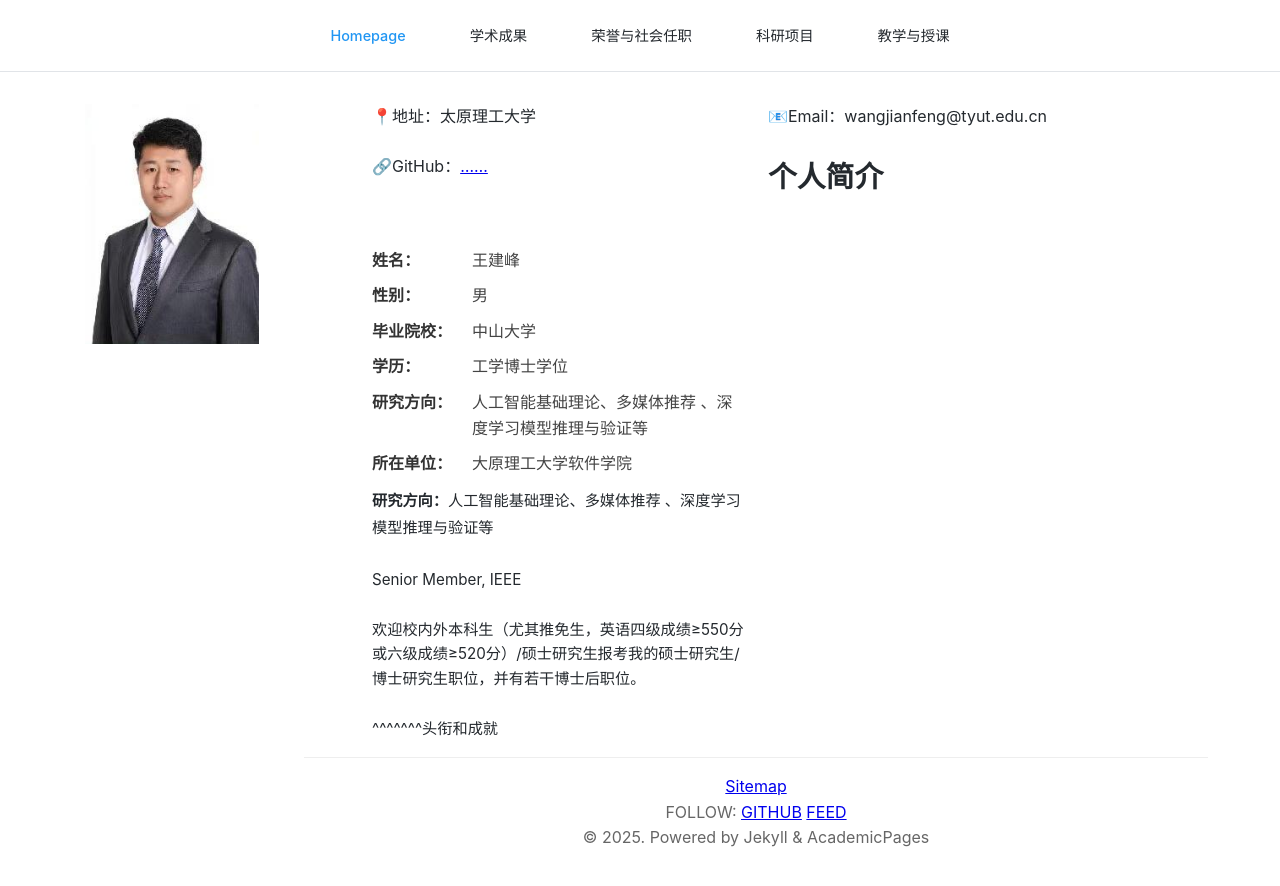
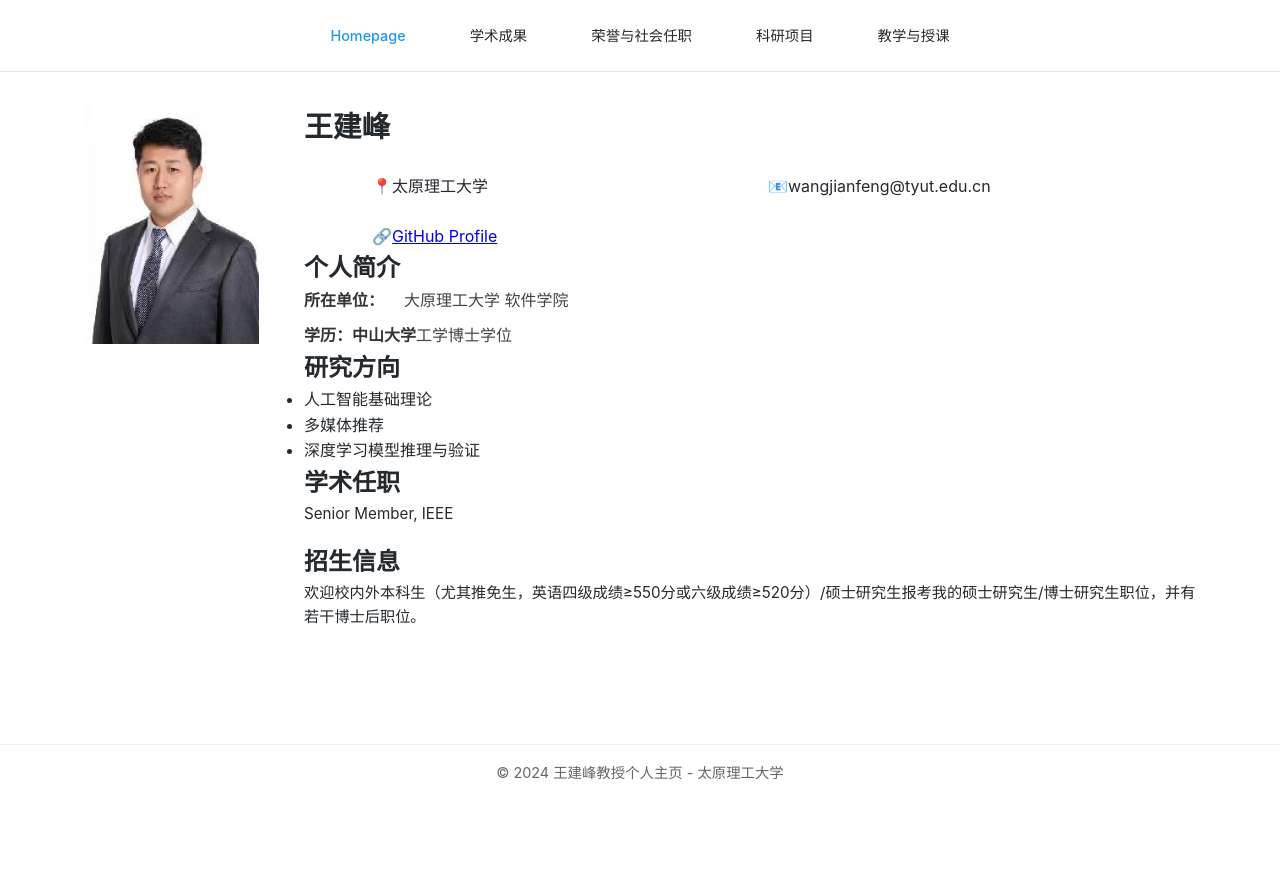
Before and after one commit to Sun-ccx/wjf.website, a plain HTML site: page index.html in a window 1280 px wide. After the commit the page ends 800 px from the top, so only its background shows below. Drawn offline with Linux system fonts and the light colour scheme.

Commit message:
Update index.html

```diff
--- a/index.html
+++ b/index.html
@@ -26,85 +26,65 @@
             </div>
 
             <div class="profile-info">
+                <h1>王建峰</h1>
 
                 <div class="contact-info">
                     <div class="info-item">
                         <span class="icon">📍</span>
-                <span>地址：太原理工大学</span>
+                        <span>太原理工大学</span>
                     </div>
                     <div class="info-item">
                         <span class="icon">📧</span>
-                <span>Email：wangjianfeng@tyut.edu.cn</span>
+                        <span>wangjianfeng@tyut.edu.cn</span>
                     </div>
                     <div class="info-item">
                         <span class="icon">🔗</span>
-                <span>GitHub：<a href="#">……</a></span>
+                        <span><a href="#" target="_blank">GitHub Profile</a></span>
+                    </div>
                 </div>
 
+                <div class="info-content">
+                    <div class="bio-section">
+                        <h2>个人简介</h2>
+                        <div class="personal-info">
 
-
-                <h1>个人简介</h1>
-                <div class="info-content">
-
-
-
-                     <div class="personal-info">
                             <div class="info-item">
-                            <span class="label">姓名：</span>
-                            <span class="value">王建峰</span>
+                                <span class="label">所在单位：</span>
+                                <span class="value">大原理工大学 软件学院</span>
                             </div>
                             <div class="info-item">
-                            <span class="label">性别：</span>
-                            <span class="value">男</span>
-                        </div>
-
-
-                        <div class="info-item">
-                            <span class="label">毕业院校：</span>
-                            <span class="value">中山大学</span>
-                        </div>
-                        <div class="info-item">
-                            <span class="label">学历：</span>
+                                <span class="label">学历：中山大学</span>
                                 <span class="value">工学博士学位</span>
-                        </div>
-                        <div class="info-item">
-                            <span class="label">研究方向：</span>
-                            <span class="value">人工智能基础理论、多媒体推荐 、深度学习模型推理与验证等</span>
-                        </div>
-                        <div class="info-item">
-                            <span class="label">所在单位：</span>
-                            <span class="value">大原理工大学软件学院</span>
-                        </div>
-                    <p class="research-interests">
-                        <strong>研究方向：</strong>人工智能基础理论、多媒体推荐 、深度学习模型推理与验证等
-                    </p>
-                    <p class="position">Senior Member, IEEE</p>
-
-                    <p class="education">
-                        欢迎校内外本科生（尤其推免生，英语四级成绩≥550分或六级成绩≥520分）/硕士研究生报考我的硕士研究生/博士研究生职位，并有若干博士后职位。
-
-                    <p class="achievements">
-                        ^^^^^^^头衔和成就
-                    </p>
                             </div>
                         </div>
                     </div>
 
+                    <div class="research-section">
+                        <h2>研究方向</h2>
+                        <ul>
+                            <li>人工智能基础理论</li>
+                            <li>多媒体推荐</li>
+                            <li>深度学习模型推理与验证</li>
+                        </ul>
+                    </div>
 
+                    <div class="positions-section">
+                        <h2>学术任职</h2>
+                        <p>Senior Member, IEEE</p>
+                    </div>
+
+                    <div class="notice-section">
+                        <h2>招生信息</h2>
+                        <p>欢迎校内外本科生（尤其推免生，英语四级成绩≥550分或六级成绩≥520分）/硕士研究生报考我的硕士研究生/博士研究生职位，并有若干博士后职位。</p>
+                    </div>
+                </div>
+            </div>
+        </div>
+    </div>
 
     <footer>
         <div class="footer-content">
-            <div class="sitemap">
-                <a href="#">Sitemap</a>
-            </div>
-            <div class="follow">
-                FOLLOW:
-                <a href="#" class="github">GITHUB</a>
-                <a href="#" class="feed">FEED</a>
-            </div>
-            <div class="copyright">
-                &copy; 2025. Powered by Jekyll & AcademicPages
-            </div>
+            <p>&copy; 2024 王建峰教授个人主页 - 太原理工大学</p>
         </div>
     </footer>
 </body>
```
Lines whose indentation alone changed are shown as unchanged.
